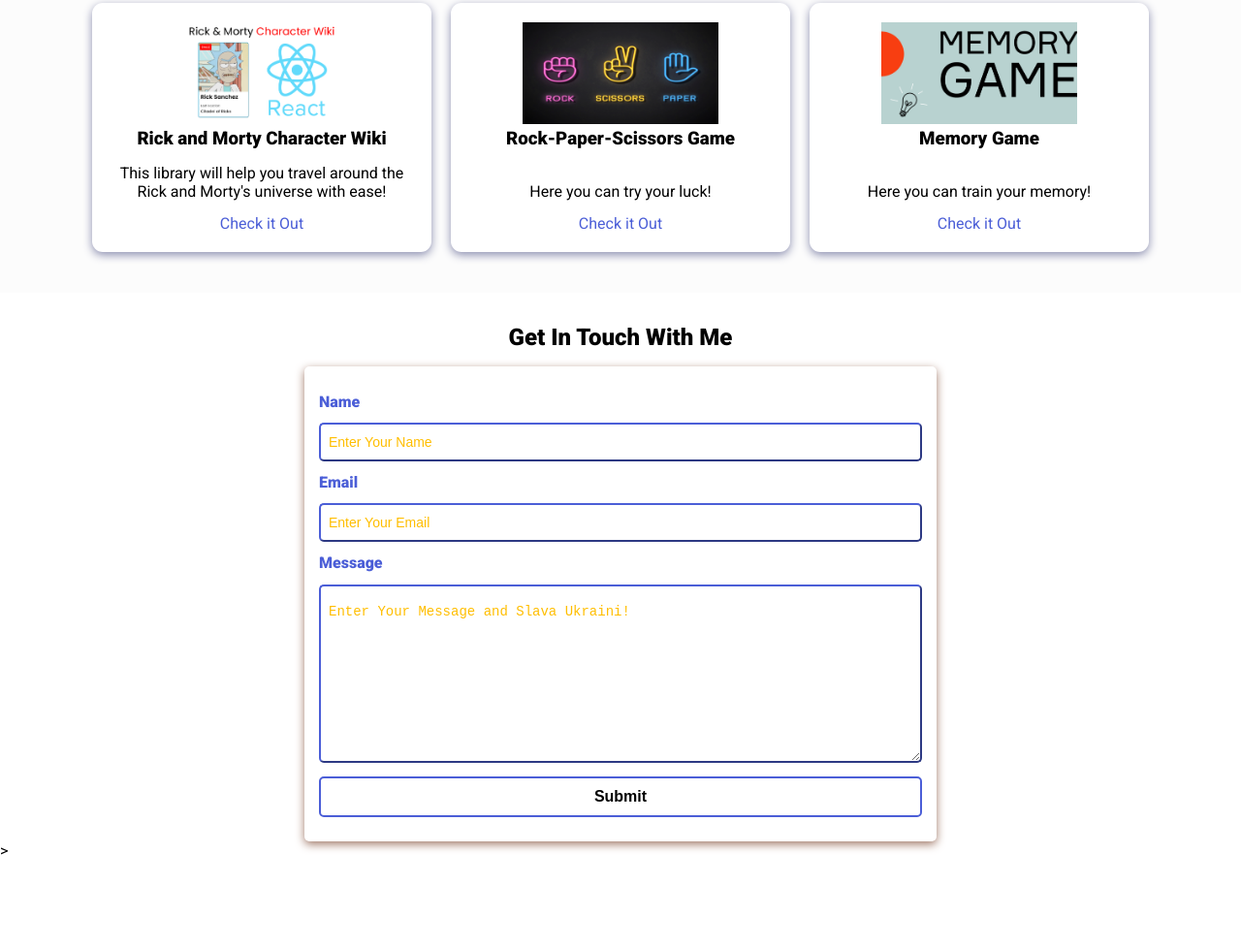
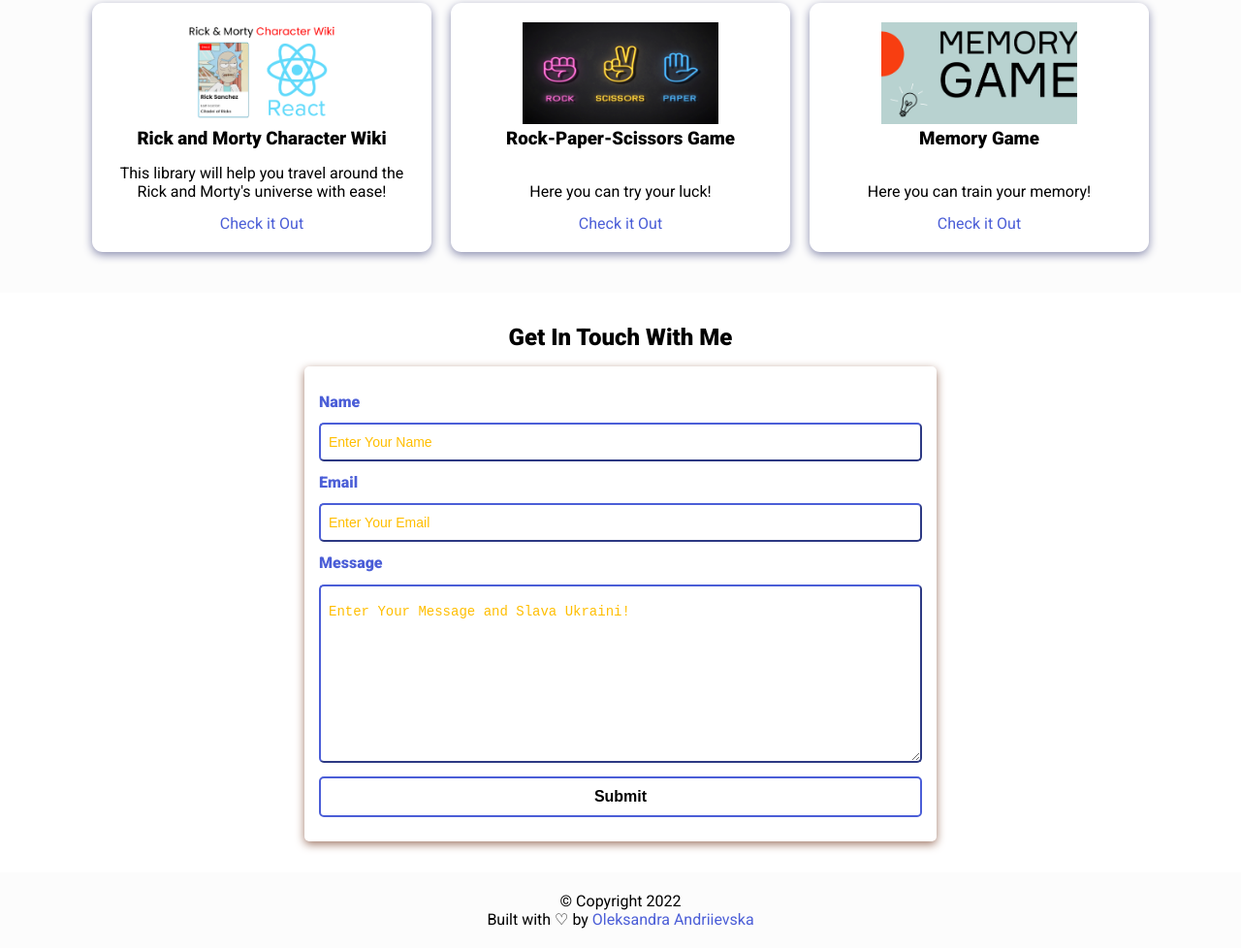
Before and after one commit to alexaandrievskaya/oleksandra-andriievska, a website: page index.html in a window 1280 px wide. Shown: the part 2016-2994 px from the top of the page at 97% size. Before the commit the page ends 2903 px from the top, so only its background shows below. Drawn offline with nearby package versions, Linux system fonts and the light colour scheme.

Commit message:
UPD: added footer

```diff
--- a/assets/css/styles.css
+++ b/assets/css/styles.css
@@ -298,3 +298,12 @@
   width: 3rem;
   height: 3rem;
 }
+
+/* Footer section */
+
+footer {
+  background-color: var(--bg-color);
+  padding: 1.25rem;
+  text-align: center;
+  margin: 2rem 0 0;
+}
--- a/index.html
+++ b/index.html
@@ -286,9 +286,17 @@
       <a href="https://github.com/alexaandrievskaya" target="_blank"
       ><img src="assets/icons/icons8-github.gif" alt="Github" class="socicon"
       /></a>
-    </div>>
+    </div>
 
     <!-- Footer section -->
+
+    <footer>
+      <p class="copy">&copy; Copyright 2022</p>
+      <p class="copy">
+        Built with &#x2661; by
+        <a href="https://www.instagram.com/aleksa_andri/" target="_blank">Oleksandra Andriievska</a>
+      </p>
+    </footer>
 
     <!-- Website scripts -->
     <script src="assets/js/app.js"></script>
```
